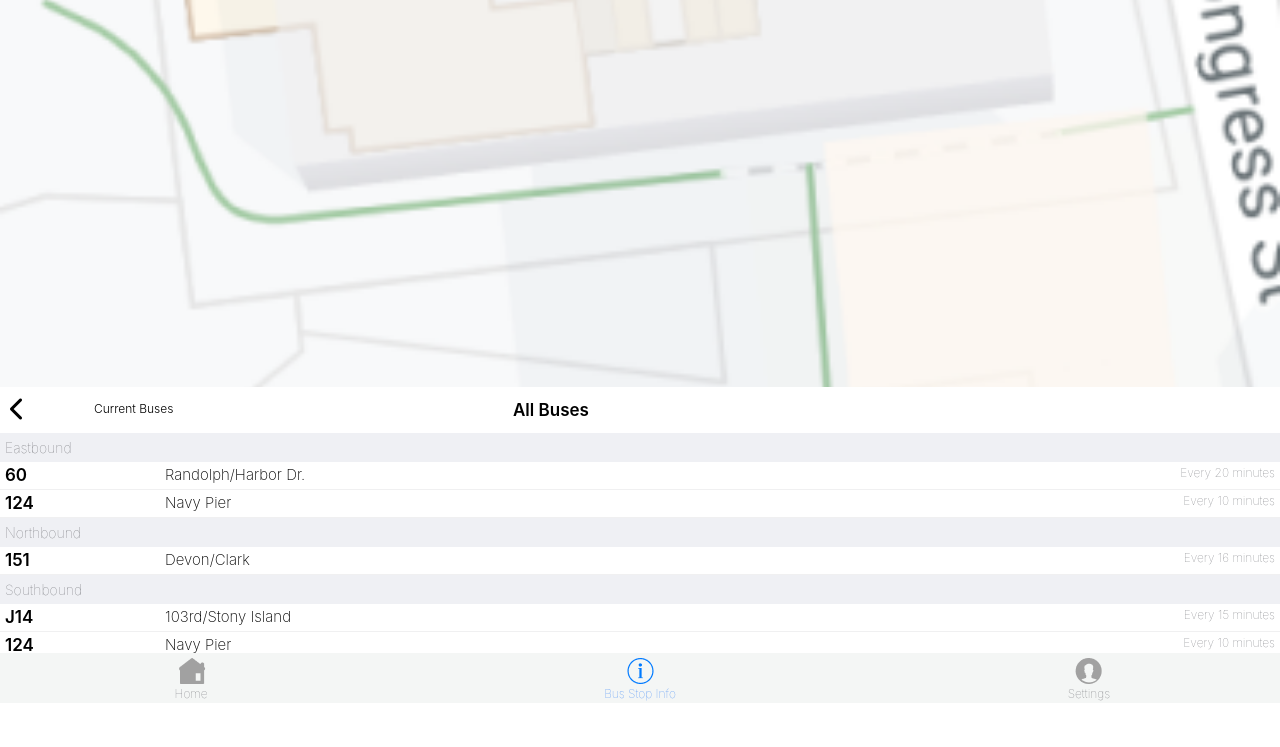
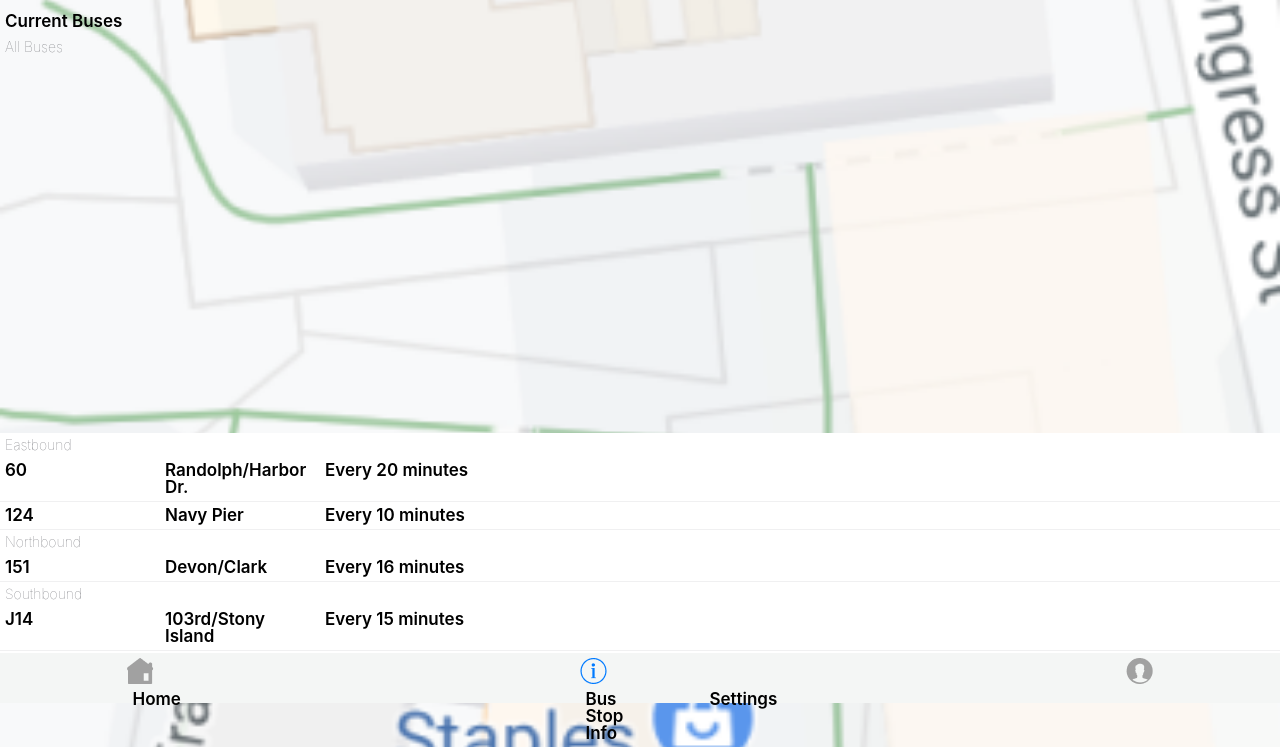
Before and after one commit to tylerbarry/Busy-Bus, a plain HTML site: page index.html in a window 1280 px wide. Shown: the part 97-844 px from the top of the page. Before the commit the page ends 800 px from the top, so only its background shows below. Drawn offline with Linux system fonts and the light colour scheme.

Commit message:
Update index.html

```diff
--- a/index.html
+++ b/index.html
@@ -9,104 +9,91 @@
     <script src="https://kit.fontawesome.com/31055d4636.js"></script>
   </head>
   <body>
-    <div class="main-screen">
-      <nav class="top">
-        <img src="images/statusbar.png" width="100%">
-        <h1 class="header"> Washington and State Street </h1>
-      </nav>
-    </div>
-    <div class="content-card">
-      <ul class="header-bar">
-        <li class="arrow">
-          <i class="fas fa-chevron-left fa-2x"></i>
+    <img src="images/statusbar.png" width="100%">
+    <nav class="top">
+      <h1 class="header"> Washington and State Street </h1>
+      <h3 class="distance"> 5 minutes away </h3>
+    </nav>
+    <nav class="middle">
+      <i class="fas fa-chevron-left fa-2x"></i>
+      <h3 class="previous-page"> Current Buses </h3>
+      <h2 class="card-title"> All Buses </h2>
+    </nav>
+    <div class="scroll-section">
+      <ul class="eastbound">
+        <h2 class="direction-title"> Eastbound </h2>
+        <li class="row 1">
+          <h3 class="line-number"> 60 </h3>
+          <h3 class="destination"> Randolph/Harbor Dr. </h3>
+          <h3 class="timing"> Every 20 minutes </h3>
         </li>
-        <li class="previous-page">
-          <h7> Current Buses </h7>
-        </li>
-        <li class="page-title">
-          <h6> All Buses </h6>
-        </li>
-        <li class="empty">
+        <li class="row 2">
+          <h3 class="line-number"> 124 </h3>
+          <h3 class="destination"> Navy Pier </h3>
+          <h3 class="timing"> Every 10 minutes </h3>
         </li>
       </ul>
-      <ul class="scroll-section">
-        <li class="direction EB">
-          <h2> Eastbound </h2>
+      <ul class="northbound">
+        <h2 class="direction-title"> Northbound </h2>
+        <li class="row 1">
+          <h3 class="line-number"> 151 </h3>
+          <h3 class="destination"> Devon/Clark </h3>
+          <h3 class="timing"> Every 16 minutes </h3>
         </li>
+      </ul>
+      <ul class="southbound">
+        <h2 class="direction-title"> Southbound </h2>
         <li class="row 1">
-          <h3> 60 </h3>
-          <h4> Randolph/Harbor Dr. </h4>
-          <h5> Every 20 minutes </h5>
+          <h3 class="line-number"> J14 </h3>
+          <h3 class="destination"> 103rd/Stony Island </h3>
+          <h3 class="timing"> Every 15 minutes </h3>
         </li>
         <li class="row 2">
-          <h3> 124 </h3>
-          <h4> Navy Pier </h4>
-          <h5> Every 10 minutes </h5>
+          <h3 class="line-number"> 124 </h3>
+          <h3 class="destination"> Navy Pier </h3>
+          <h3 class="timing"> Every 10 minutes </h3>
         </li>
-        <li class="direction NB">
-          <h2> Northbound </h2>
+      </ul>
+      <ul class="reroute">
+        <h2 class="direction-title"> Reroute </h2>
+        <li class="row 1">
+          <h3 class="line-number"> 6x </h3>
+          <h3 class="destination"> Jackson Park Express </h3>
+          <h3 class="timing"> N/A </h3>
         </li>
+      </ul>
+      <ul class="OOS">
+        <h2 class="direction-title"> Out of Service </h2>
         <li class="row 1">
-          <h3> 151 </h3>
-          <h4> Devon/Clark </h4>
-          <h5> Every 16 minutes </h5>
-        </li>
-        <li class="direction SB">
-          <h2> Southbound </h2>
-        </li>
-        <li class="row 1">
-          <h3> J14 </h3>
-          <h4> 103rd/Stony Island </h4>
-          <h5> Every 15 minutes </h5>
+          <h3 class="line-number"> 4 </h3>
+          <h3 class="destination"> Cottage Grove </h3>
+          <h3 class="timing"> Resumes 12:10am </h3>
         </li>
         <li class="row 2">
-          <h3> 124 </h3>
-          <h4> Navy Pier </h4>
-          <h5> Every 10 minutes </h5>
+          <h3 class="line-number"> 20 </h3>
+          <h3 class="destination"> Madison </h3>
+          <h3 class="timing"> Resumes 12:10am </h3>
         </li>
-        <li class="direction RR">
-          <h2> Reroute </h2>
-        </li>
-        <li class="row 1">
-          <h3> 6x </h3>
-          <h4> Jackson Park Express </h4>
-          <h5> N/A </h5>
-        </li>
-        <li class="direction OOS">
-          <h2> Out of Service </h2>
-        </li>
-        <li class="row 1">
-          <h3> 4 </h3>
-          <h4> Cottage Grove </h4>
-          <h5> Resumes 12:10am </h5>
-        </li>
-        <li class="row 2">
-          <h3> 20 </h3>
-          <h4> Madison </h4>
-          <h5> Resumes 12:10am </h5>
-        </li>
-        <li class="row 2">
-          <h3> 157 </h3>
-          <h4> Streeterville/Taylor </h4>
-          <h5> Resumes 6:00am </h5>
-        </li>
-      </ul>
-      <ul class="bottom">
-        <li class="home button">
-          <img src="images/home_icon.png">
-        </li>
-        <li class="bus-stop button">
-          <img src="images/info_icon.png">
-        </li>
-        <li class="settings button">
-          <img src="images/user_icon.png">
-        </li>
-        <li class="labels">
-          <h8 class="home-label"> Home </h8>
-          <h8 class="bus-stop-label"> Bus Stop Info </h8>
-          <h8 class="settings-label"> Settings </h8>
+        <li class="row 3">
+          <h3 class="line-number"> 157 </h3>
+          <h3 class="destination"> Streeterville/Taylor </h3>
+          <h3 class="timing"> Resumes 6:00am </h3>
         </li>
       </ul>
     </div>
+    <nav class="bottom">
+      <ul class="home button">
+        <img class="home-image" src="images/home_icon.png">
+        <h3 class="button-text home-label"> Home </h3>
+      </ul>
+      <ul class="info button">
+        <img src="images/info_icon.png">
+        <h3 class="button-text info-label"> Bus Stop Info </h3>
+      </ul>
+      <ul class="settings button">
+        <img class="settings-image" src="images/user_icon.png">
+        <h3 class="button-text settings-label"> Settings </h3>
+      </ul>
+    </nav>
   </body>
 </html>
```
